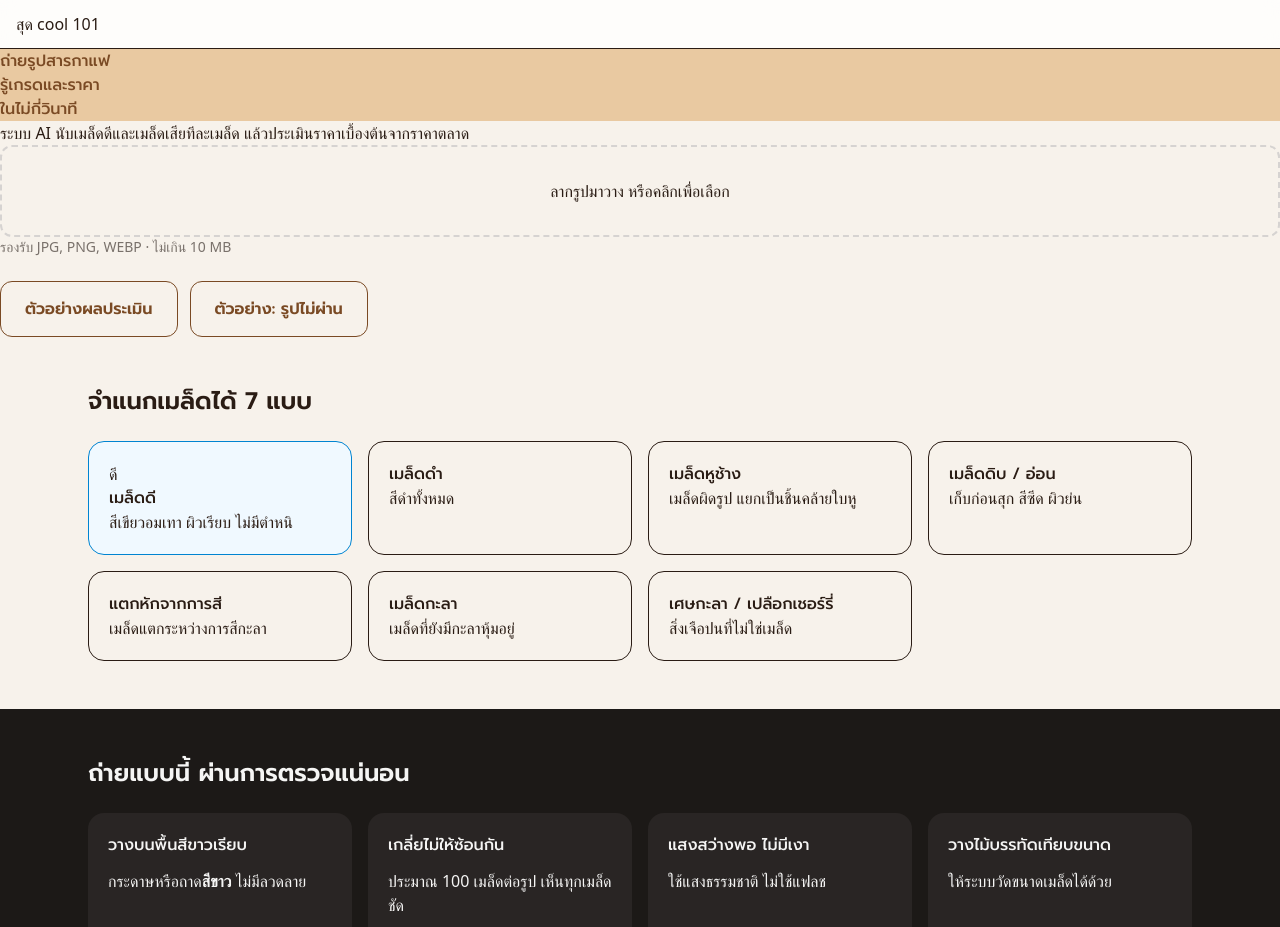
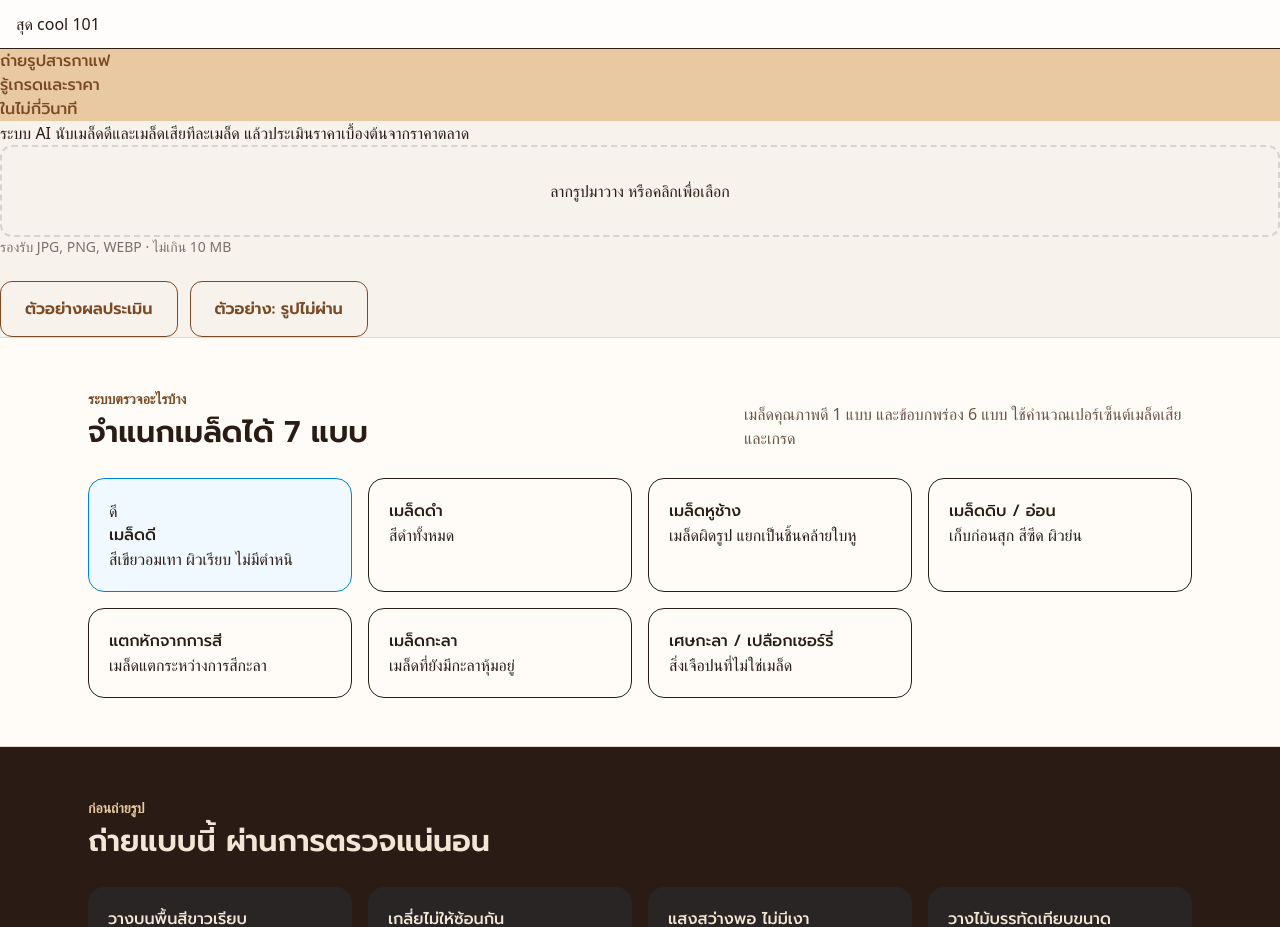
Before and after one commit to Napawan2005/ywc-coffee-2026, a React (Vite) app: page / in a window 1280 px wide. Shown: the top 927 px of the page. Built offline with nearby package versions, Linux system fonts and the light colour scheme; a web font is replaced by a local one.

Commit message:
[frontend] feat: add Section and SectionHead components to enhance layout in HomePage

```diff
--- /dev/null
+++ b/src/components/Section.jsx
@@ -0,0 +1,13 @@
+const tones = {
+  light: "",
+  surface: "bg-surface border-y border-line",
+  dark: "bg-dark text-[#F3E6D6]",
+};
+
+export default function Section({ tone = "light", id, children }) {
+  return (
+    <section id={id} className={tones[tone]}>
+      <div className="max-w-6xl mx-auto px-6 py-12 flex flex-col gap-7">{children}</div>
+    </section>
+  );
+}
--- /dev/null
+++ b/src/components/SectionHead.jsx
@@ -0,0 +1,11 @@
+export default function SectionHead({ eyebrow, title, desc , dark }) {
+  return (
+    <div className="flex flex-wrap items-end justify-between gap-3">
+      <div>
+        <span className={`text-sm font-semibold ${dark ? "text-latte" : "text-accent"}`}>{eyebrow}</span>
+        <h2 className="mt-1 text-3xl font-semibold">{title}</h2>
+      </div>
+      {desc && <p className="max-w-md text-muted">{desc}</p>}
+    </div>
+  );
+}
--- a/src/pages/HomePage.jsx
+++ b/src/pages/HomePage.jsx
@@ -3,6 +3,8 @@ import { beans } from "../data";
 import Tip from "../components/Tip";
 import { useEffect, useRef, useState } from "react";
 import Button from "../components/Button";
+import Section from "../components/Section";
+import SectionHead from "../components/SectionHead";
 
 export default function HomePage({ onNavigate, file, onFileChange, loading, onAnalyze }) {
   const [preview, setPreview] = useState(null);
@@ -123,19 +125,20 @@ export default function HomePage({ onNavigate, file, onFileChange, loading, onAn
           ตัวอย่าง: รูปไม่ผ่าน
         </Button>
       </div>
-      <section className="max-w-6xl mx-auto px-6 py-12">
-        <h2 className="text-2xl font-semibold mb-6">จำแนกเมล็ดได้ 7 แบบ</h2>
+      <Section tone="surface" id="classes">
+        <SectionHead
+          eyebrow="ระบบตรวจอะไรบ้าง"
+          title="จำแนกเมล็ดได้ 7 แบบ"
+          desc="เมล็ดคุณภาพดี 1 แบบ และข้อบกพร่อง 6 แบบ ใช้คำนวณเปอร์เซ็นต์เมล็ดเสียและเกรด"
+        />
         <div className="grid grid-cols-2 md:grid-cols-4 gap-4">
           {beans.map((b) => (
             <BeanCard key={b.id} name={b.name} desc={b.desc} good={b.good} />
           ))}
         </div>
-      </section>
-      <section className="bg-stone-900 text-stone-100">
-        <div className="max-w-6xl mx-auto px-6 py-12">
-          <h2 className="text-2xl font-semibold mb-6">
-            ถ่ายแบบนี้ ผ่านการตรวจแน่นอน
-          </h2>
+      </Section>
+      <Section tone="dark" id="guide">
+        <SectionHead dark eyebrow="ก่อนถ่ายรูป" title="ถ่ายแบบนี้ ผ่านการตรวจแน่นอน" />
         <div className="grid md:grid-cols-4 gap-4">
           <Tip title="วางบนพื้นสีขาวเรียบ" bad="✗ พื้นมีสี/ลาย">
             กระดาษหรือถาด<b>สีขาว</b> ไม่มีลวดลาย
@@ -153,8 +156,7 @@ export default function HomePage({ onNavigate, file, onFileChange, loading, onAn
             ให้ระบบวัดขนาดเมล็ดได้ด้วย
           </Tip>
         </div>
-        </div>
-      </section>
+      </Section>
     </>
   );
 }
```
Lines whose indentation alone changed are shown as unchanged.
